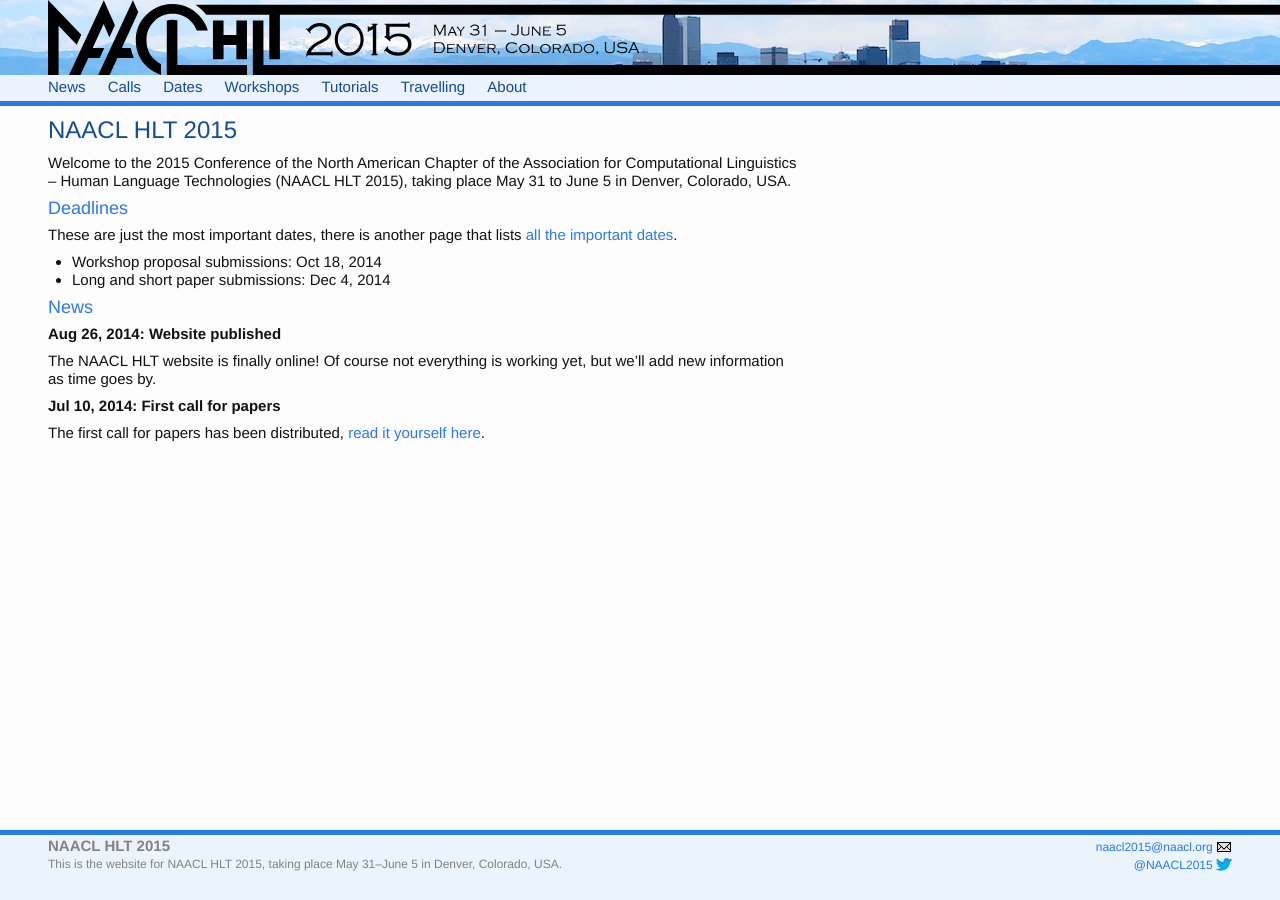
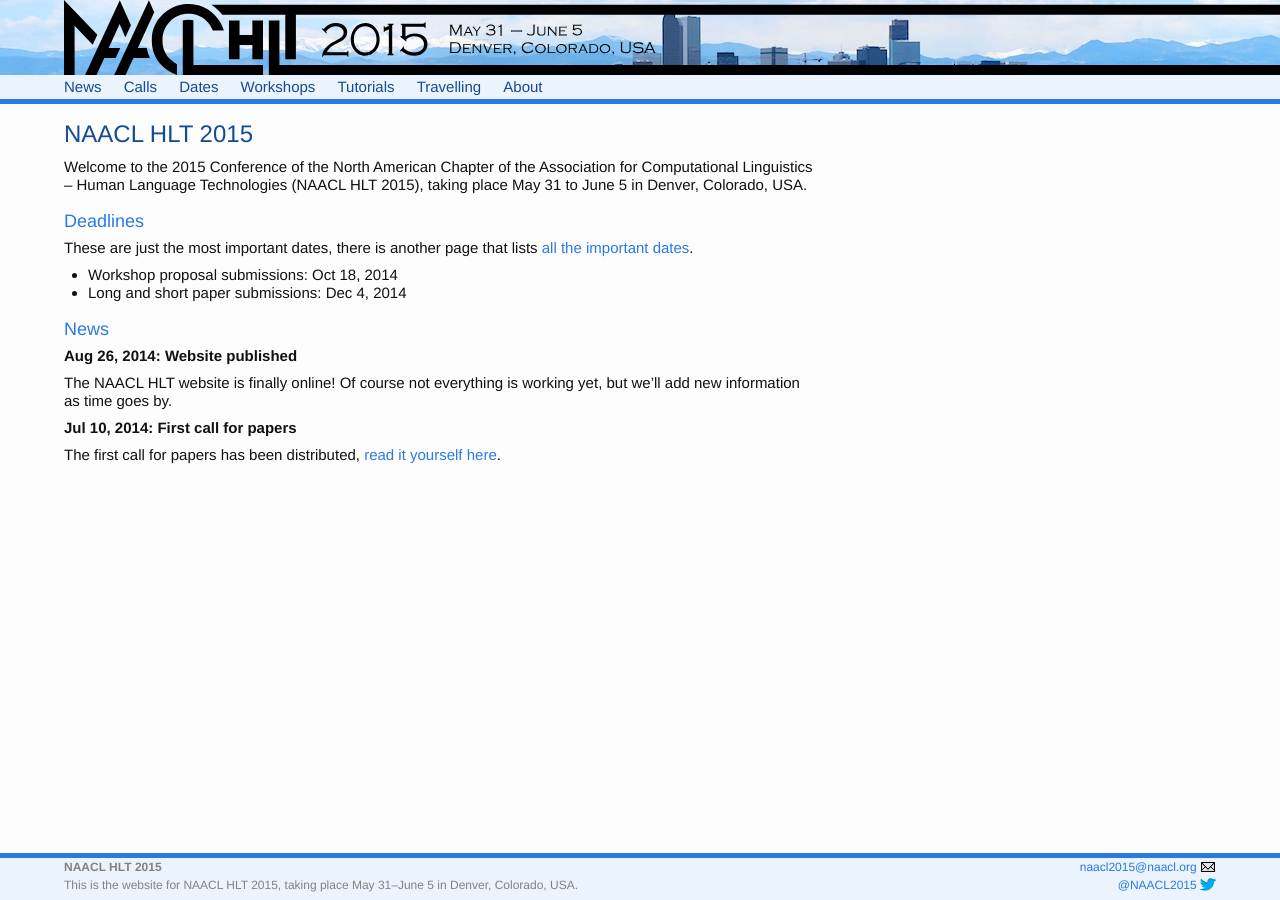
Before and after one commit to naacl-org/naacl-hlt-2015, a Jekyll site: the page built from index.md, in a window 1280 px wide. Built offline with Jekyll 4.4.1, drawn with Linux system fonts in a browser that asks for light colours.

Commit message:
Updates to CSS style files

```diff
--- a/_sass/_base.scss
+++ b/_sass/_base.scss
@@ -16,10 +16,12 @@
 
 h1 {
     @include font-and-margins($huge-font-size, normal, $huge-line-height, $header-font-family);
+    margin-top: $base-line-height;
 }
 
 h2 {
     @include font-and-margins($large-font-size, normal, $base-line-height, $header-font-family);
+    margin-top: $base-line-height;
 }
 
 h3, h4, h5, h6 {
@@ -50,7 +52,7 @@
 }
 
 .page-content {
-    padding-bottom: $footer-height;
+    padding-bottom: $footer-height + $huge-line-height;
 }
 
 .site-footer {
@@ -67,7 +69,7 @@
 .content-divisor {
     border: 0;
     width: 100%;
-    margin: 2px 0;
+    margin: 0;
     color: $brand-color;
     background-color: $brand-color;
     height: $divisor-thinkness;
@@ -76,8 +78,12 @@
 /* Colors */
 
 body {
+    background-color: $header-bgcolor;
+    color: $text-color;
+}
+
+.page-container {
     background-color: $background-color;
-    color: $text-color;
 }
 
 .site-header, .site-footer {
@@ -189,6 +195,8 @@
 
 /* This will resize the banner depending on the width of the window */
 
+/* TODO: doesn't look well on WP */
+
 @for $i from 1 through 10 {
     @media only screen and (min-width: (100px * ($i - 1) + 1)) and (max-width: (100px * $i)) {
         .site-banner, .site-banner img {
@@ -249,11 +257,8 @@
 
 .footer-content {
     color: $grey-color;
-    div, p, ul, ol, li {
+    div, p, ul, ol, li, h3, h4 {
         font-size: $small-font-size;
-        margin: 0;
-    }
-    h1, h2, h3, h4 {
         margin: 0;
     }
 }
--- a/naacl-2015.scss
+++ b/naacl-2015.scss
@@ -26,7 +26,7 @@
 $banner-height:     75px;
 $divisor-thinkness:  5px;
 
-$footer-height:     4 * $base-line-height;
+$footer-height:     {{ site.nr_footer_rows }} * $base-line-height + $divisor-thinkness + 6;
 
 $background-color: #fdfdfd;
 $text-color:       #111111;
@@ -39,7 +39,7 @@
 $on-laptop:        800px;
 
 $menu-spacing: $base-line-height;
-$page-margin:  2 * $huge-line-height;
+$page-margin:  5%; // 2 * $huge-line-height;
 $list-indent:  $huge-line-height;
 
 
```
